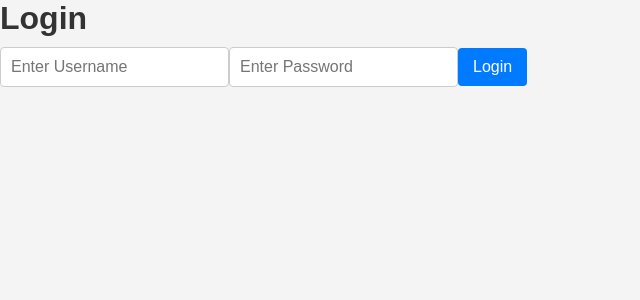
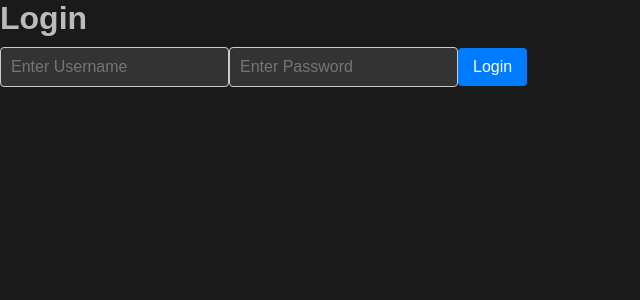
Before and after one commit to iono-developers/iono-app, a React (Create React App) app in the folder frontend/main/: page /login in a window 1280 px wide. Shown: the top 300 px of the page, without its empty margins (0-640 px from the left). Built offline with nearby package versions, Linux system fonts and the light colour scheme; no server answers.

Commit message:
modified in darkmode

```diff
--- a/frontend/main/src/styles/main.scss
+++ b/frontend/main/src/styles/main.scss
@@ -14,21 +14,22 @@
   font-family: 'Arial', sans-serif;
 }
 
-  // Set a global background color
+// Set a global background color for dark mode
 body {
-    background-color: #f4f4f4;
+  background-color: #1a1a1a;
+  color: #fff; // Set text color to white in dark mode
 }
 
 // Add some styling to headings
 h1, h2, h3, h4, h5, h6 {
-    color: #333;
+  color: #bbb; // Light gray for headings in dark mode
   margin-bottom: 10px;
 }
 
 // Add styling to paragraphs
 p {
   line-height: 1.6;
-    color: #666;
+  color: #999; // Light gray for paragraphs in dark mode
   margin-bottom: 15px;
 }
 
@@ -54,6 +55,8 @@
   font-size: 16px;
   border: 1px solid #ccc;
   border-radius: 4px;
+  background-color: #333; // Dark background for input fields
+  color: #fff; // Text color for input fields
 }
 
 // Add styling to links
```
Lines whose indentation alone changed are shown as unchanged.
